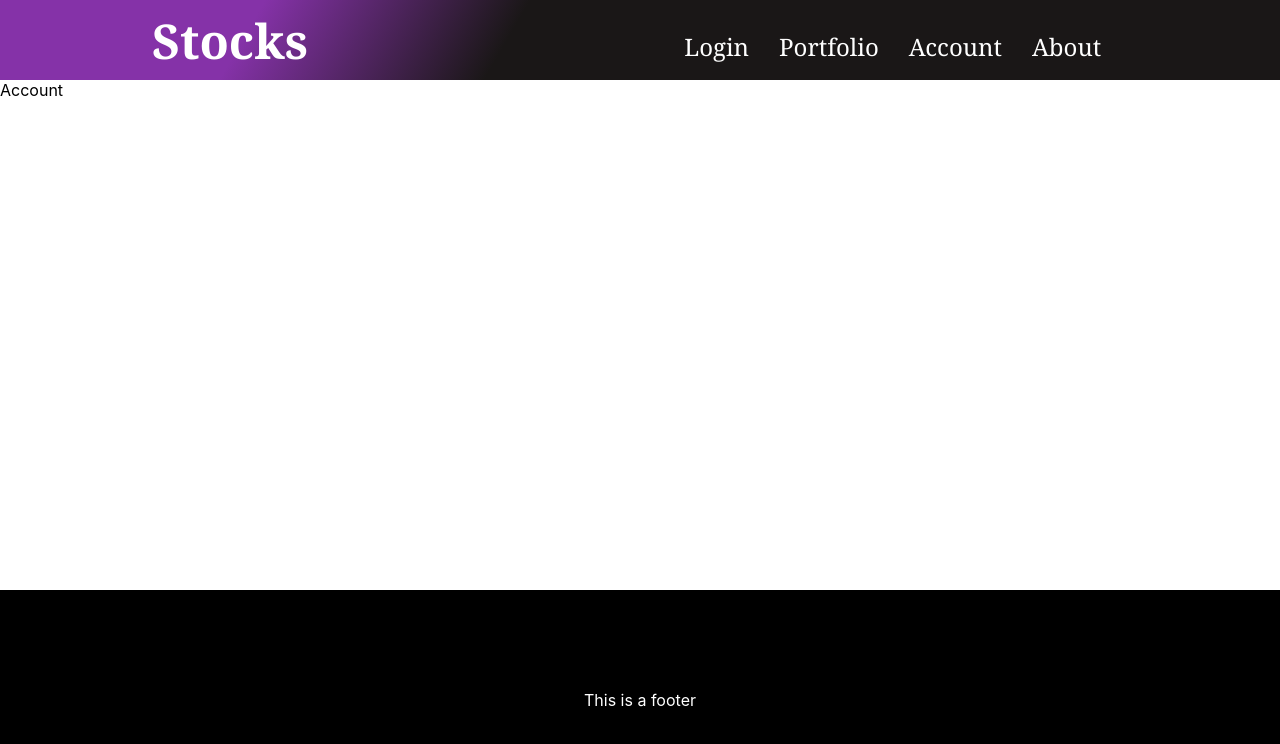
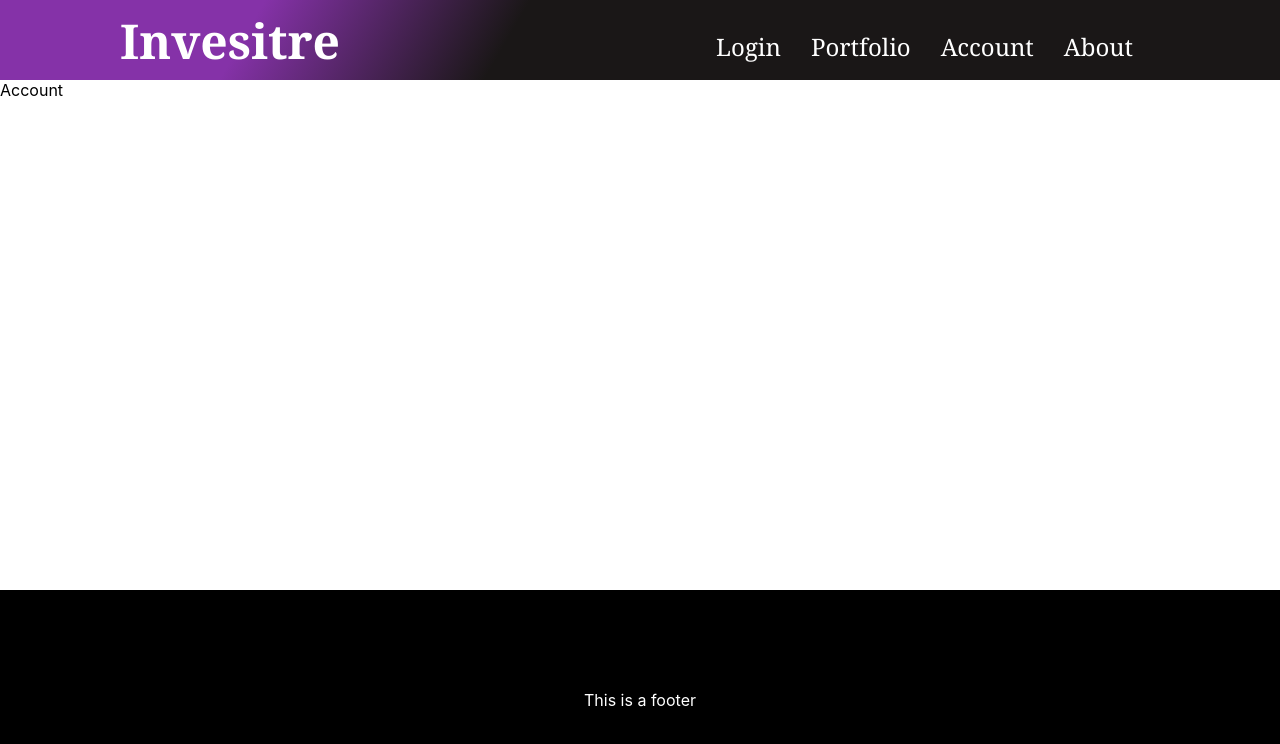
Before and after one commit to pchachicho/Stock-Trading-App, a React (Vite) app: page /account in a window 1280 px wide. Shown: the top 744 px of the page. Built offline with nearby package versions, Linux system fonts and the light colour scheme.

Commit message:
changed logo name

```diff
--- a/src/components/NavBar/NavBar.jsx
+++ b/src/components/NavBar/NavBar.jsx
@@ -25,7 +25,7 @@ function NavBar() {
     <nav className="navbar">
       <div className="navbar-container">
         <Link to="/" className="navbar-logo">
-          <span style={{ fontWeight: 'bold' }}>Stocks</span>
+          <span style={{ fontWeight: 'bold' }}>Invesitre</span>
           {/* <img src={food} className="food" alt="food" /> */}
         </Link>
         <div className="menu-icon" onClick={handleClick}>
```
